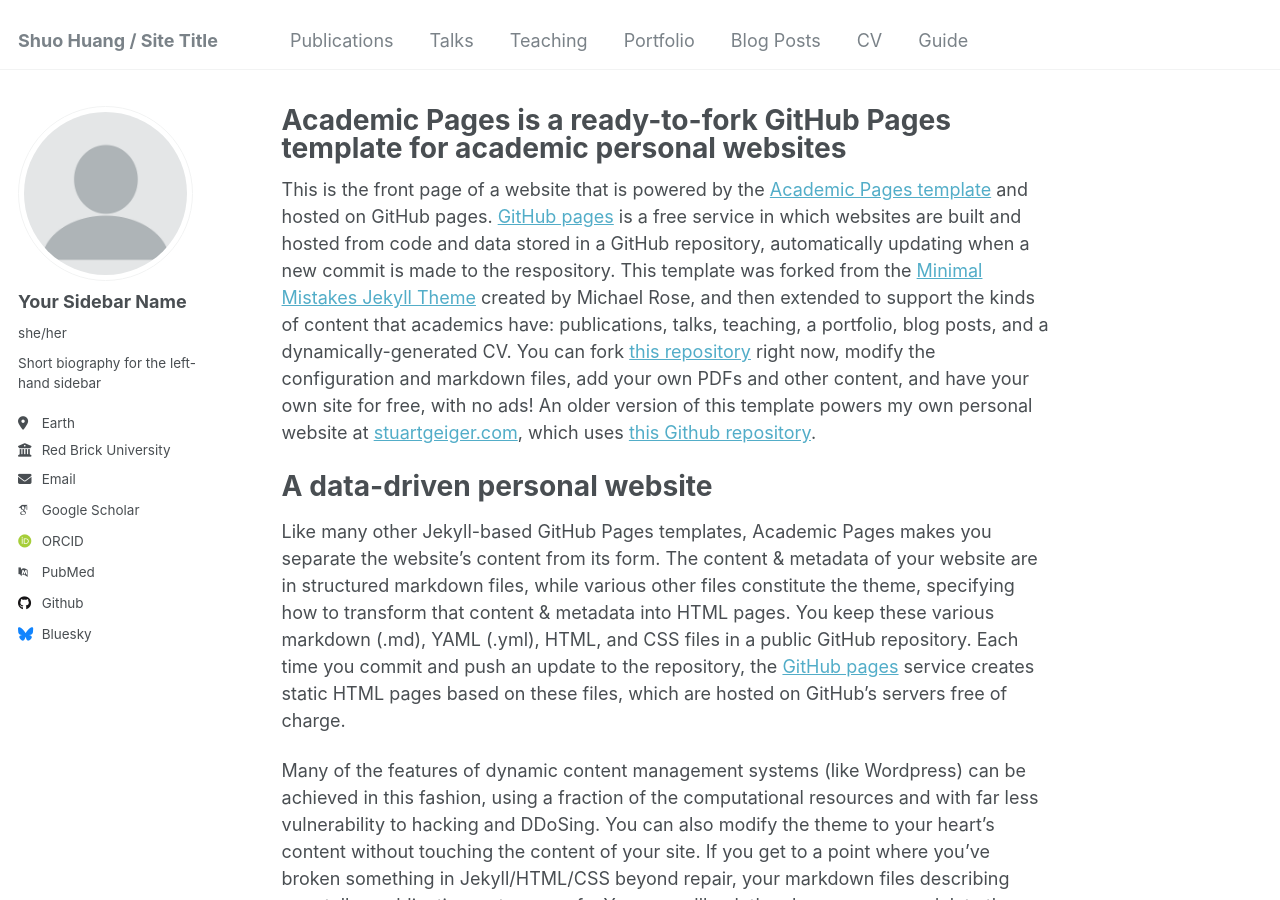
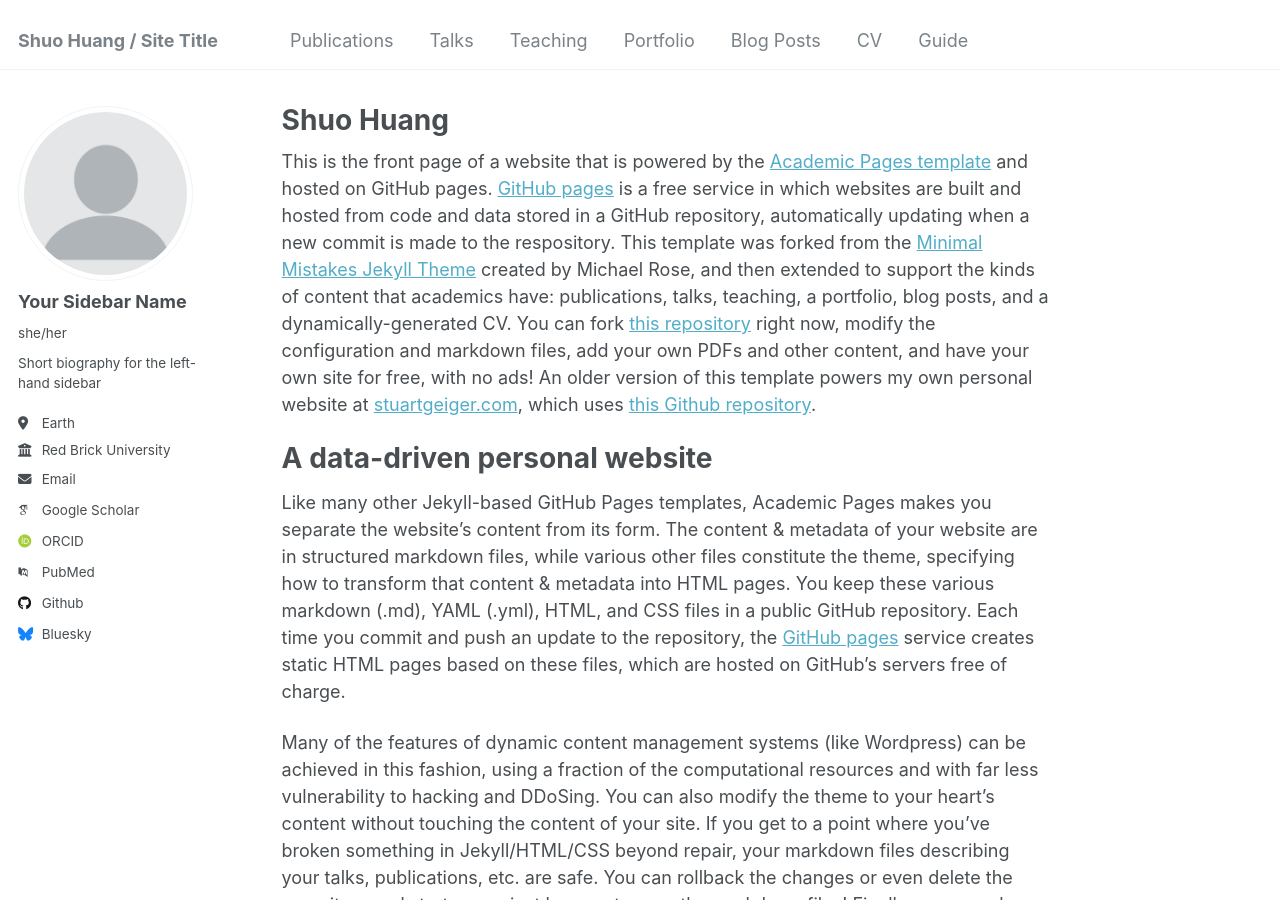
Before and after one commit to shuoh1/shuohuang.github.io, a Jekyll site: the page built from _pages/about.md, in a window 1280 px wide and 900 px high. Built offline with Jekyll 4.4.1, drawn with Linux system fonts in a browser that asks for light colours; some web fonts are replaced.

Commit message:
Update about.md

```diff
--- a/_pages/about.md
+++ b/_pages/about.md
@@ -1,6 +1,6 @@
 ---
 permalink: /
-title: "Academic Pages is a ready-to-fork GitHub Pages template for academic personal websites"
+title: "Shuo Huang"
 author_profile: true
 redirect_from:
   - /about/
```
